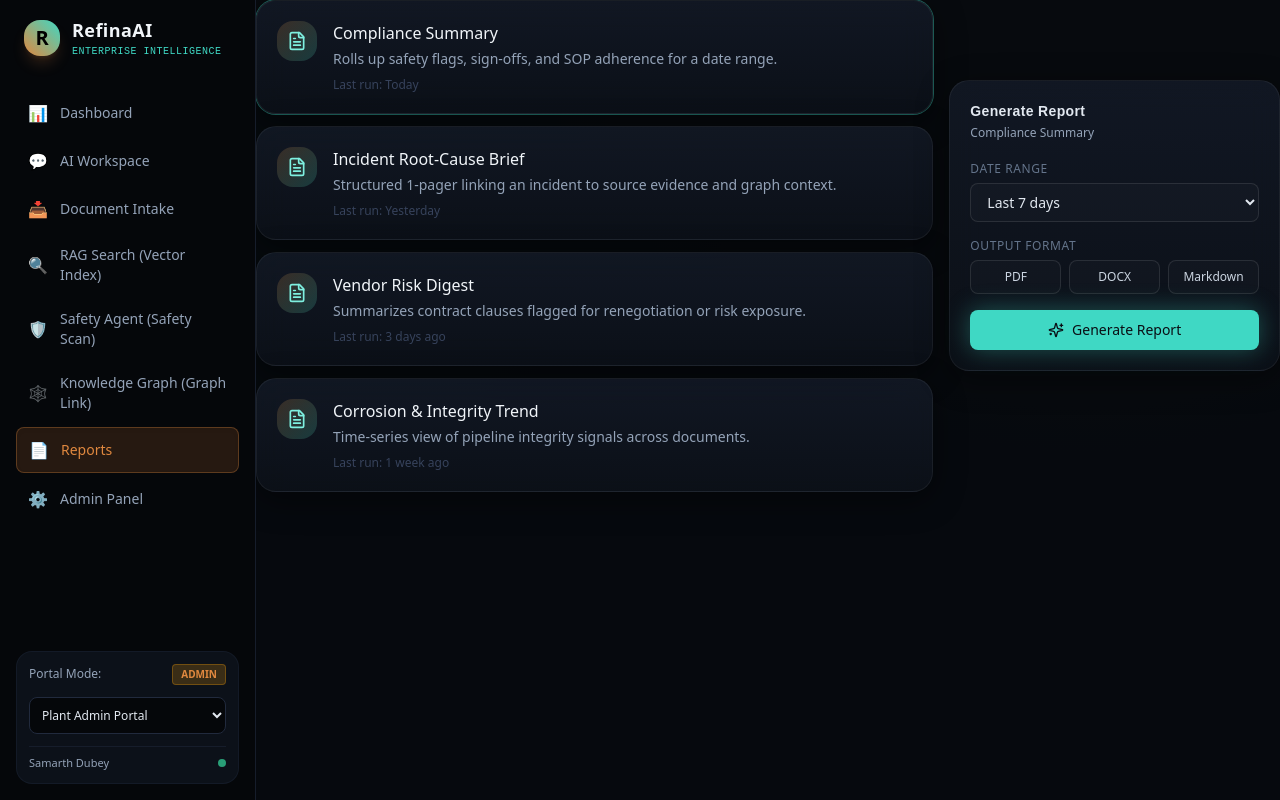
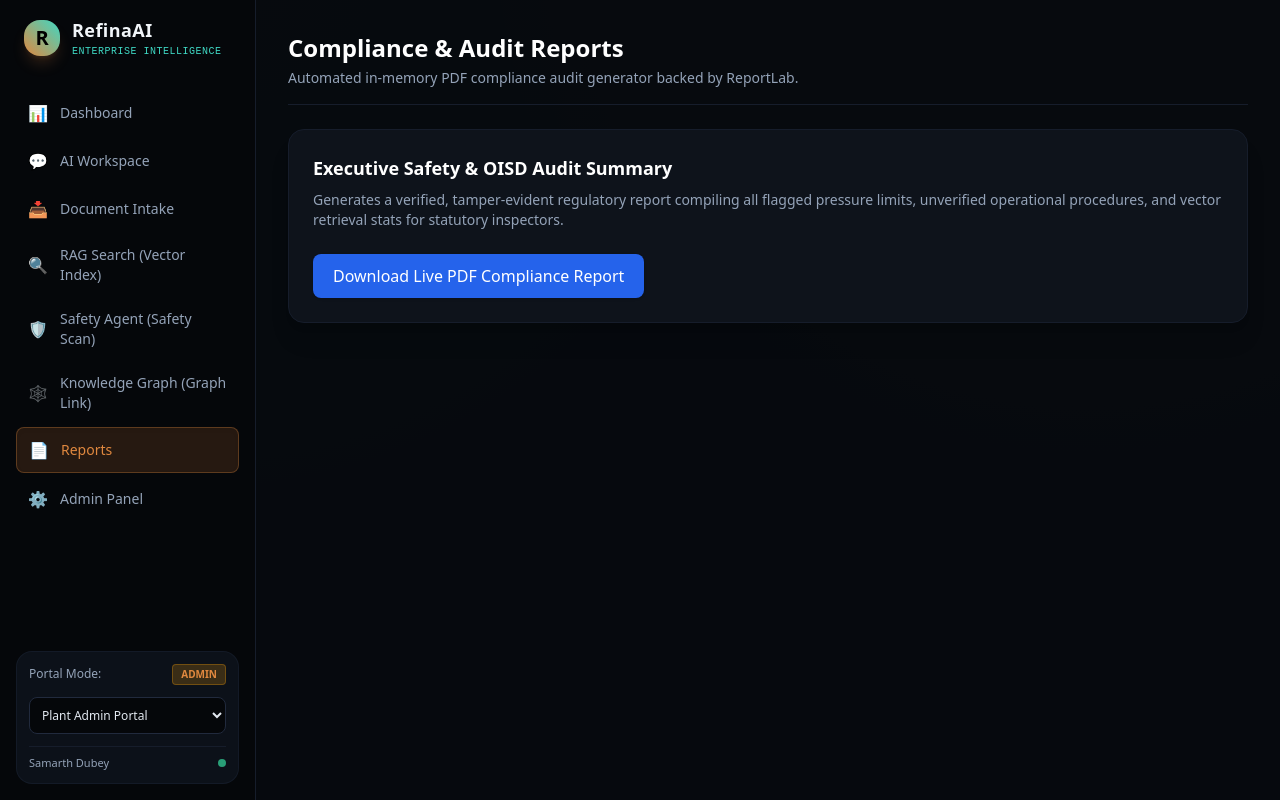
Before and after one commit to sam-343-hash/SIH26117-Sovereign-On-Premise-Agentic-AI-Workbench-for-MRPL, a Next.js app: page /reports in a window 1280 px wide. Built offline with nearby package versions, Linux system fonts and the light colour scheme.

Commit message:
feat(ui): add live reports compliance page

```diff
--- a/app/reports/page.tsx
+++ b/app/reports/page.tsx
@@ -1,117 +1,53 @@
 "use client";
-
-import * as React from "react";
-import { motion } from "framer-motion";
-import { FileText, Sparkles, Download, Loader2 } from "lucide-react";
-import { Card, CardContent, CardHeader, CardTitle, CardDescription } from "@/components/ui/card";
-import { Button } from "@/components/ui/button";
-import { reportTemplates } from "@/lib/mock-data";
-import { cn } from "@/lib/utils";
+import React, { useState } from "react";
 
 export default function ReportsPage() {
-  const [selected, setSelected] = React.useState(reportTemplates[0].id);
-  const [generating, setGenerating] = React.useState(false);
-  const [done, setDone] = React.useState(false);
+  const [downloading, setDownloading] = useState(false);
 
-  function generate() {
-    setGenerating(true);
-    setDone(false);
-    setTimeout(() => {
-      setGenerating(false);
-      setDone(true);
-    }, 1800);
-  }
+  const handleDownload = async () => {
+    setDownloading(true);
+    try {
+      const response = await fetch("http://127.0.0.1:8000/api/reports/download");
+      if (!response.ok) throw new Error("Download failed");
+      const blob = await response.blob();
+      const url = window.URL.createObjectURL(blob);
+      const a = document.createElement("a");
+      a.href = url;
+      a.download = "RefinaAI_Compliance_Report.pdf";
+      document.body.appendChild(a);
+      a.click();
+      a.remove();
+    } catch (e) {
+      alert("Error connecting to backend report generator. Ensure backend is running on port 8000.");
+    } finally {
+      setDownloading(false);
+    }
+  };
 
   return (
-    <div className="grid grid-cols-1 gap-4 xl:grid-cols-3">
-      <div className="space-y-3 xl:col-span-2">
-        {reportTemplates.map((t) => (
-          <Card
-            key={t.id}
-            onClick={() => {
-              setSelected(t.id);
-              setDone(false);
-            }}
-            className={cn(
-              "cursor-pointer transition-all",
-              selected === t.id && "ring-1 ring-flux/40"
-            )}
-          >
-            <CardContent className="flex items-start gap-4 p-5">
-              <div className="flex h-10 w-10 shrink-0 items-center justify-center rounded-xl bg-gradient-to-br from-copper/20 to-flux/20">
-                <FileText className="h-5 w-5 text-flux-light" />
-              </div>
-              <div className="flex-1">
-                <p className="font-medium text-slate-100">{t.name}</p>
-                <p className="mt-1 text-sm text-slate-400">{t.description}</p>
-                <p className="mt-2 text-xs text-slate-600">Last run: {t.lastRun}</p>
-              </div>
-            </CardContent>
-          </Card>
-        ))}
+    <div className="p-8 max-w-5xl mx-auto text-slate-100">
+      <div className="mb-6 border-b border-slate-800 pb-4">
+        <h1 className="text-2xl font-bold text-white">Compliance & Audit Reports</h1>
+        <p className="text-sm text-slate-400 mt-1">
+          Automated in-memory PDF compliance audit generator backed by ReportLab.
+        </p>
       </div>
 
-      <Card className="h-fit xl:sticky xl:top-20">
-        <CardHeader>
-          <CardTitle>Generate Report</CardTitle>
-          <CardDescription>
-            {reportTemplates.find((t) => t.id === selected)?.name}
-          </CardDescription>
-        </CardHeader>
-        <CardContent className="space-y-4 pt-2">
-          <div>
-            <label className="mb-1.5 block text-xs uppercase tracking-wider text-slate-500">
-              Date range
-            </label>
-            <select className="w-full rounded-lg border border-white/10 bg-white/[0.02] px-3 py-2 text-sm text-slate-200 outline-none focus:border-flux/40">
-              <option>Last 7 days</option>
-              <option>Last 30 days</option>
-              <option>This quarter</option>
-              <option>Custom range</option>
-            </select>
-          </div>
-          <div>
-            <label className="mb-1.5 block text-xs uppercase tracking-wider text-slate-500">
-              Output format
-            </label>
-            <div className="flex gap-2">
-              {["PDF", "DOCX", "Markdown"].map((f) => (
-                <button
-                  key={f}
-                  className="flex-1 rounded-lg border border-white/10 bg-white/[0.02] py-2 text-xs text-slate-300 hover:border-flux/40 hover:text-flux-light"
-                >
-                  {f}
-                </button>
-              ))}
-            </div>
-          </div>
+      <div className="bg-slate-900 border border-slate-800 rounded-xl p-6 shadow-xl">
+        <h2 className="text-lg font-semibold text-white mb-2">Executive Safety & OISD Audit Summary</h2>
+        <p className="text-sm text-slate-400 mb-6">
+          Generates a verified, tamper-evident regulatory report compiling all flagged pressure limits,
+          unverified operational procedures, and vector retrieval stats for statutory inspectors.
+        </p>
 
-          <Button onClick={generate} disabled={generating} className="w-full">
-            {generating ? (
-              <>
-                <Loader2 className="h-4 w-4 animate-spin" /> Drafting with Qwen3…
-              </>
-            ) : (
-              <>
-                <Sparkles className="h-4 w-4" /> Generate Report
-              </>
-            )}
-          </Button>
-
-          {done && (
-            <motion.div
-              initial={{ opacity: 0, y: 6 }}
-              animate={{ opacity: 1, y: 0 }}
-              className="flex items-center justify-between rounded-lg border border-alert-green/20 bg-alert-green/5 px-3 py-2.5"
-            >
-              <span className="text-xs text-alert-green">Report ready — 4 pages</span>
-              <button className="flex items-center gap-1 text-xs text-flux-light hover:underline">
-                <Download className="h-3.5 w-3.5" /> Download
-              </button>
-            </motion.div>
-          )}
-        </CardContent>
-      </Card>
+        <button
+          onClick={handleDownload}
+          disabled={downloading}
+          className="px-5 py-2.5 bg-blue-600 hover:bg-blue-500 disabled:bg-blue-800 text-white font-medium rounded-lg shadow transition-colors flex items-center gap-2"
+        >
+          {downloading ? "Generating Live PDF..." : "Download Live PDF Compliance Report"}
+        </button>
+      </div>
     </div>
   );
 }
```
